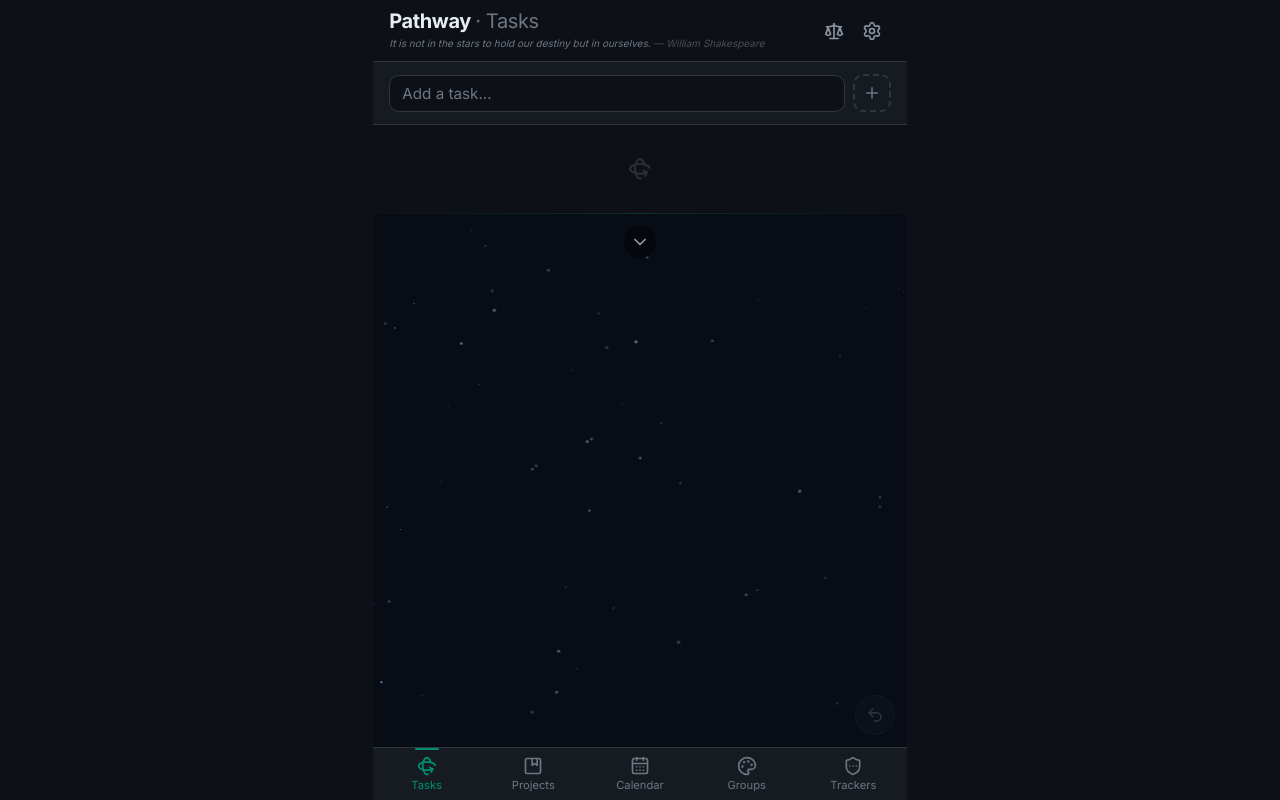
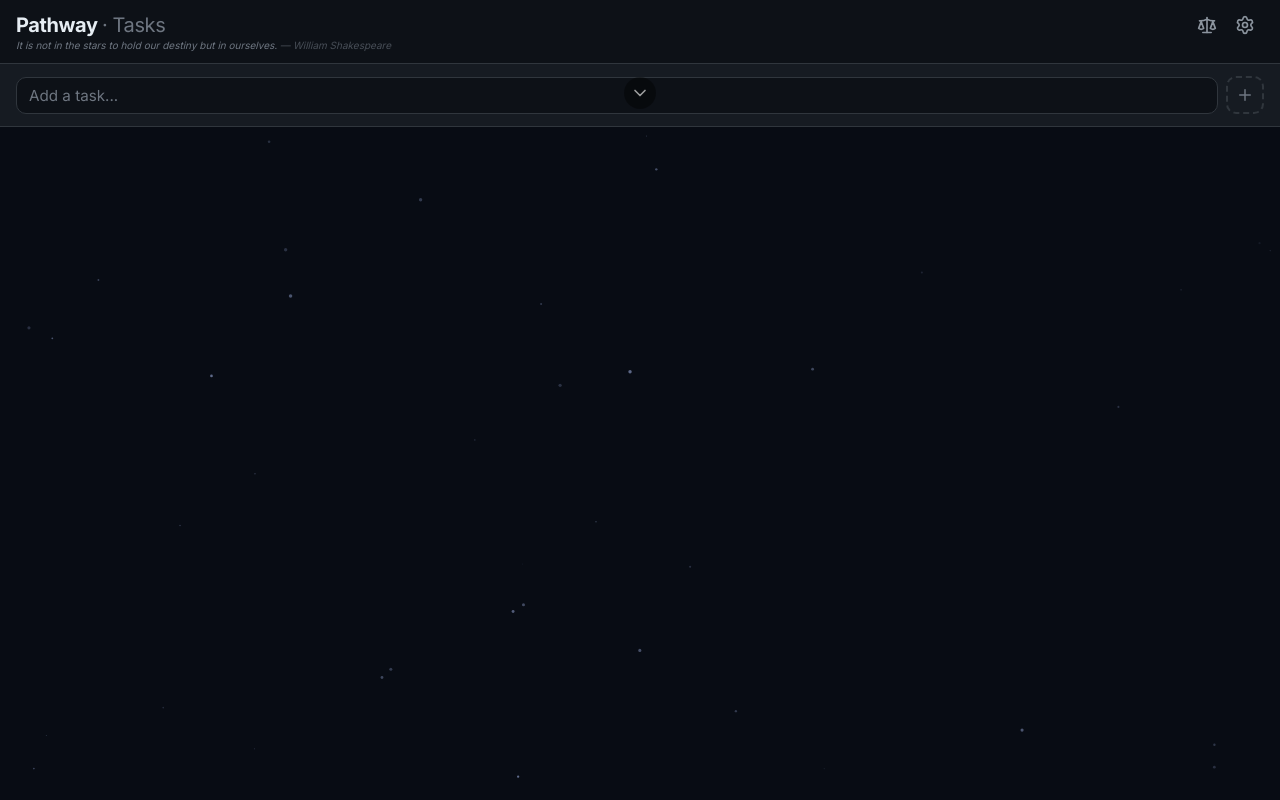
Before and after one commit to moracore/pathway, a React (Vite) app: page / in a window 1280 px wide. Built offline with nearby package versions, Linux system fonts and the light colour scheme.

Commit message:
Automated commit

```diff
--- a/src/App.css
+++ b/src/App.css
@@ -39,7 +39,6 @@
 /* ── App Layout ── */
 .app {
   height: 100%;
-  max-width: 66.67vh;
   margin: 0 auto;
   display: flex;
   flex-direction: column;
@@ -642,7 +641,7 @@
 }
 
 .btn-project-action:hover:not(:disabled) {
-  background: rgba(255,255,255,0.05);
+  background: rgba(255, 255, 255, 0.05);
   color: var(--clr-text-primary);
 }
 
@@ -698,7 +697,7 @@
 }
 
 .project-task-item {
-  border-bottom: 1px solid rgba(255,255,255,0.03) !important;
+  border-bottom: 1px solid rgba(255, 255, 255, 0.03) !important;
   animation: none !important;
   padding: 0 0;
   height: 36px;
@@ -718,7 +717,8 @@
 }
 
 .project-task-item:hover {
-  background: none !important; /* No background on hover in project view for cleaner look */
+  background: none !important;
+  /* No background on hover in project view for cleaner look */
   transform: none !important;
 }
 
@@ -739,7 +739,7 @@
 }
 
 .btn-task-action:hover {
-  background: rgba(255,255,255,0.06);
+  background: rgba(255, 255, 255, 0.06);
   opacity: 1;
 }
 
@@ -770,9 +770,17 @@
 
 /* ── Deployment Glow ── */
 @keyframes deploy-pulse {
-  0% { opacity: 0.15; }
-  50% { opacity: 0.45; }
-  100% { opacity: 0.15; }
+  0% {
+    opacity: 0.15;
+  }
+
+  50% {
+    opacity: 0.45;
+  }
+
+  100% {
+    opacity: 0.15;
+  }
 }
 
 .pending-deployment-overlay {
@@ -809,8 +817,15 @@
 }
 
 @keyframes modalPop {
-  from { transform: scale(0.9); opacity: 0; }
-  to { transform: scale(1); opacity: 1; }
+  from {
+    transform: scale(0.9);
+    opacity: 0;
+  }
+
+  to {
+    transform: scale(1);
+    opacity: 1;
+  }
 }
 
 .modal-header {
--- a/src/App.tsx
+++ b/src/App.tsx
@@ -41,6 +41,7 @@ export default function App() {
   const {
     tasks,
     planets,
+    historicalPlanets,
     setPlanets,
     completedStack,
     addTask,
@@ -97,7 +98,9 @@ export default function App() {
     return `${y}-${m}-${dNum}`;
   };
 
-  const dayPlanets = planets.filter(p => logicalDay(p.spawnTime) === viewingDate);
+  // Calendar shows live + archived planets so previous days remain visible.
+  const allPlanets = [...planets, ...historicalPlanets];
+  const dayPlanets = allPlanets.filter(p => logicalDay(p.spawnTime) === viewingDate);
   const readonlyTasks = dayPlanets.map((p, i) => ({
     id: p.taskId,
     text: p.taskText || `Completed task`,
@@ -200,6 +203,16 @@ export default function App() {
               <RewardCanvas
                 planets={planets}
                 onDeploy={deployPlanet}
+                onSyncState={(simPlanets) => {
+                  // Merge live x/y/vx/vy from the simulation back into persisted state
+                  // so the canvas resumes where it left off after switching tabs.
+                  const byId = new Map(simPlanets.map(p => [p.id, p]));
+                  setPlanets(prev => prev.map(p => {
+                    const sim = byId.get(p.id);
+                    if (!sim) return p;
+                    return { ...p, x: sim.x, y: sim.y, vx: sim.vx, vy: sim.vy };
+                  }));
+                }}
                 physicsConfig={physicsConfig}
               />
             </div>
@@ -227,7 +240,8 @@ export default function App() {
       {activeTab === 'calendar' && !viewingDate && (
         <div className="calendar-panel">
           <Calendar
-            planets={planets}
+            planets={allPlanets}
+            resetHour={settings.resetHour}
             onSelectDate={setViewingDate}
             futureTasks={futureTasks}
             onAddFutureTask={addFutureTask}
--- a/src/components/AppHeader.tsx
+++ b/src/components/AppHeader.tsx
@@ -1,4 +1,5 @@
 import { Settings, Scale } from 'lucide-react';
+import { useRef, useLayoutEffect, useState } from 'react';
 
 const DAILY_QUOTES: [string, string][] = [
   ['So much universe, and so little time.', 'Terry Pratchett'],
@@ -18,25 +19,63 @@ interface AppHeaderProps {
 }
 
 export default function AppHeader({ onSettingsOpen, onPhysicsOpen, showPhysics, tabLabel }: AppHeaderProps) {
-  const dayIndex = (new Date().getDay() + 6) % 7;
+  const dayIndex = 2; // Forced Shakespeare for testing
   const [quote, author] = DAILY_QUOTES[dayIndex];
+  const quoteRef = useRef<HTMLDivElement>(null);
+  const containerRef = useRef<HTMLDivElement>(null);
+  const [scale, setScale] = useState(1);
+
+  useLayoutEffect(() => {
+    const updateScale = () => {
+      if (quoteRef.current && containerRef.current) {
+        const containerWidth = containerRef.current.clientWidth;
+        const textWidth = quoteRef.current.scrollWidth;
+        if (textWidth > containerWidth && containerWidth > 0) {
+          setScale(containerWidth / textWidth);
+        } else {
+          setScale(1);
+        }
+      }
+    };
+
+    updateScale();
+    window.addEventListener('resize', updateScale);
+    return () => window.removeEventListener('resize', updateScale);
+  }, [quote, author]);
 
   return (
-    <header className="app-header">
-      <div style={{ flex: 1, minWidth: 0 }}>
-        <span className="app-header-title" style={{ lineHeight: 1 }}>Pathway <span style={{ color: 'var(--clr-text-muted)', fontWeight: 400 }}>&middot; {tabLabel}</span></span>
-        <div style={{ fontSize: 10, color: 'var(--clr-text-muted)', marginTop: 2, whiteSpace: 'nowrap', overflow: 'hidden', textOverflow: 'ellipsis', fontStyle: 'italic' }}>
+    <header className="app-header" style={{ flexDirection: 'column', alignItems: 'stretch' }}>
+      <div style={{ display: 'flex', alignItems: 'center' }}>
+        <span className="app-header-title" style={{ flex: 1, lineHeight: 1 }}>Pathway <span style={{ color: 'var(--clr-text-muted)', fontWeight: 400 }}>&middot; {tabLabel}</span></span>
+        <div style={{ display: 'flex', marginTop: -4, marginBottom: -4 }}>
+          {showPhysics && (
+            <button className="app-header-btn" onClick={onPhysicsOpen} aria-label="Physics">
+              <Scale size={20} />
+            </button>
+          )}
+          <button className="app-header-btn" onClick={onSettingsOpen} aria-label="Settings">
+            <Settings size={20} />
+          </button>
+        </div>
+      </div>
+      <div ref={containerRef} style={{ overflow: 'hidden', width: '100%' }}>
+        <div
+          ref={quoteRef}
+          style={{
+            fontSize: 10,
+            color: 'var(--clr-text-muted)',
+            whiteSpace: 'nowrap',
+            fontStyle: 'italic',
+            marginTop: -2,
+            transform: `scale(${scale})`,
+            transformOrigin: 'left center',
+            width: 'max-content',
+            display: 'block'
+          }}
+        >
           {quote} <span style={{ opacity: 0.6 }}>— {author}</span>
         </div>
       </div>
-      {showPhysics && (
-        <button className="app-header-btn" onClick={onPhysicsOpen} aria-label="Physics">
-          <Scale size={20} />
-        </button>
-      )}
-      <button className="app-header-btn" onClick={onSettingsOpen} aria-label="Settings">
-        <Settings size={20} />
-      </button>
     </header>
   );
 }
--- a/src/components/Calendar.tsx
+++ b/src/components/Calendar.tsx
@@ -40,8 +40,11 @@ interface WeekRow {
   monthLabel: string | null;
 }
 
-function buildWeekRows(weeksBack: number, weeksForward: number): WeekRow[] {
-  const today = new Date();
+function buildWeekRows(weeksBack: number, weeksForward: number, resetHour: number): WeekRow[] {
+  // "Today" should follow the configured reset hour, not real midnight.
+  // Before the reset hour, we're still on the previous logical day.
+  const now = new Date();
+  const today = new Date(now.getTime() - resetHour * 3600 * 1000);
   today.setHours(0, 0, 0, 0);
   const todayISO = toISO(today);
   const monday = getMondayOf(today);
@@ -245,6 +248,7 @@ let calendarSessionUnlocked = false;
 
 interface CalendarProps {
   planets: Planet[];
+  resetHour?: number;
   onSelectDate?: (dateISO: string) => void;
   futureTasks?: FutureTask[];
   onAddFutureTask?: (date: string, text: string) => void;
@@ -252,7 +256,7 @@ interface CalendarProps {
   getTasksForDate?: (date: string) => FutureTask[];
 }
 
-export default function Calendar({ planets, onSelectDate, futureTasks = [], onAddFutureTask, onDeleteFutureTask, getTasksForDate }: CalendarProps) {
+export default function Calendar({ planets, resetHour = 3, onSelectDate, futureTasks = [], onAddFutureTask, onDeleteFutureTask, getTasksForDate }: CalendarProps) {
   const currentWeekRef = useRef<HTMLDivElement>(null);
   const configuredPassword = localStorage.getItem('pathway-calendar-password');
   const [isUnlocked, setIsUnlocked] = useState(calendarSessionUnlocked);
@@ -328,8 +332,8 @@ export default function Calendar({ planets, onSelectDate, futureTasks = [], onAd
 
   const dayPlanets: Record<string, Planet[]> = {};
   planets.forEach(p => {
-    // 3 AM logical midnight
-    const logicalTime = p.spawnTime - 3 * 3600 * 1000;
+    // Logical midnight follows the configured reset hour.
+    const logicalTime = p.spawnTime - resetHour * 3600 * 1000;
     const dStr = toISO(new Date(logicalTime));
     if (!dayPlanets[dStr]) dayPlanets[dStr] = [];
     dayPlanets[dStr].push(p);
@@ -337,7 +341,7 @@ export default function Calendar({ planets, onSelectDate, futureTasks = [], onAd
 
   const weeksBack = 26;
   const weeksForward = 12;
-  const weeks = buildWeekRows(weeksBack, weeksForward);
+  const weeks = buildWeekRows(weeksBack, weeksForward, resetHour);
   const currentWeekIdx = weeksBack;
 
   // Step 1: Find the max count for each month to assign dynamic anchors
--- a/src/components/ProjectsView.tsx
+++ b/src/components/ProjectsView.tsx
@@ -168,7 +168,7 @@ export default function ProjectsView({
                     <div className="project-task-actions always-visible">
                       <button
                         onClick={() => {
-                          onSendToMain(task.text, project.color, project.id);
+                          onSendToMain(`${project.name} - ${task.text}`, project.color, project.id);
                           onDeleteTask(project.id, task.id);
                         }}
                         className="btn-task-action"
--- a/src/components/RewardCanvas.tsx
+++ b/src/components/RewardCanvas.tsx
@@ -88,10 +88,11 @@ const THEME_PALETTE = {
 interface RewardCanvasProps {
   planets: Planet[];
   onDeploy?: (id: string, x: number, y: number, vx: number, vy: number) => void;
+  onSyncState?: (planets: Planet[]) => void;
   physicsConfig?: PhysicsConfig;
 }
 
-export default function RewardCanvas({ planets, onDeploy, physicsConfig }: RewardCanvasProps) {
+export default function RewardCanvas({ planets, onDeploy, onSyncState, physicsConfig }: RewardCanvasProps) {
   const [isPaused, setIsPaused] = useState(false);
   const isPausedRef = useRef(isPaused);
   useEffect(() => { isPausedRef.current = isPaused; }, [isPaused]);
@@ -109,6 +110,18 @@ export default function RewardCanvas({ planets, onDeploy, physicsConfig }: Rewar
   const contactTimersRef = useRef<Map<string, number>>(new Map());
   const physicsConfigRef = useRef(physicsConfig);
   useEffect(() => { physicsConfigRef.current = physicsConfig; }, [physicsConfig]);
+
+  // Keep onSyncState fresh without re-running the unmount effect.
+  const onSyncStateRef = useRef(onSyncState);
+  useEffect(() => { onSyncStateRef.current = onSyncState; }, [onSyncState]);
+
+  // Flush current simulation positions/velocities back to the parent on unmount,
+  // so when the user navigates away and returns, the planets resume where they were.
+  useEffect(() => {
+    return () => {
+      onSyncStateRef.current?.(planetsRef.current);
+    };
+  }, []);
 
   useEffect(() => {
     const canvas = canvasRef.current;
--- a/src/hooks/useTasks.ts
+++ b/src/hooks/useTasks.ts
@@ -6,6 +6,7 @@ const STORAGE_KEYS = {
   planets: 'orbital-planets',
   completedStack: 'orbital-completed-stack',
   lastWipe: 'orbital-last-wipe',
+  planetsHistory: 'orbital-planets-history',
 };
 
 function generateId(): string {
@@ -53,6 +54,9 @@ function markWiped() {
 export function useTasks(onWipe?: (tasks: Task[]) => void, resetHour: number = 3) {
   const [tasks, setTasks] = useState<Task[]>(() => load(STORAGE_KEYS.tasks, []));
   const [planets, setPlanets] = useState<Planet[]>(() => load(STORAGE_KEYS.planets, []));
+  const [historicalPlanets, setHistoricalPlanets] = useState<Planet[]>(
+    () => load(STORAGE_KEYS.planetsHistory, [])
+  );
   const [completedStack, setCompletedStack] = useState<{ task: Task; planet: Planet }[]>(
     () => load(STORAGE_KEYS.completedStack, [])
   );
@@ -71,6 +75,14 @@ export function useTasks(onWipe?: (tasks: Task[]) => void, resetHour: number = 3
         const tasksToClear = load<Task[]>(STORAGE_KEYS.tasks, []);
         onWipe(tasksToClear);
       }
+      // Archive today's planets into history before clearing,
+      // so the calendar can still show previous days' completions.
+      const planetsToArchive = load<Planet[]>(STORAGE_KEYS.planets, []);
+      const existingHistory = load<Planet[]>(STORAGE_KEYS.planetsHistory, []);
+      const mergedHistory = [...existingHistory, ...planetsToArchive];
+      setHistoricalPlanets(mergedHistory);
+      save(STORAGE_KEYS.planetsHistory, mergedHistory);
+
       setTasks([]);
       setPlanets([]);
       setCompletedStack([]);
@@ -158,6 +170,7 @@ export function useTasks(onWipe?: (tasks: Task[]) => void, resetHour: number = 3
   return {
     tasks,
     planets,
+    historicalPlanets,
     setPlanets,
     completedStack,
     addTask,
```
Also changed, not shown: src/components/TaskList.tsx (line endings or trailing spaces). Lines whose indentation alone changed are shown as unchanged.
